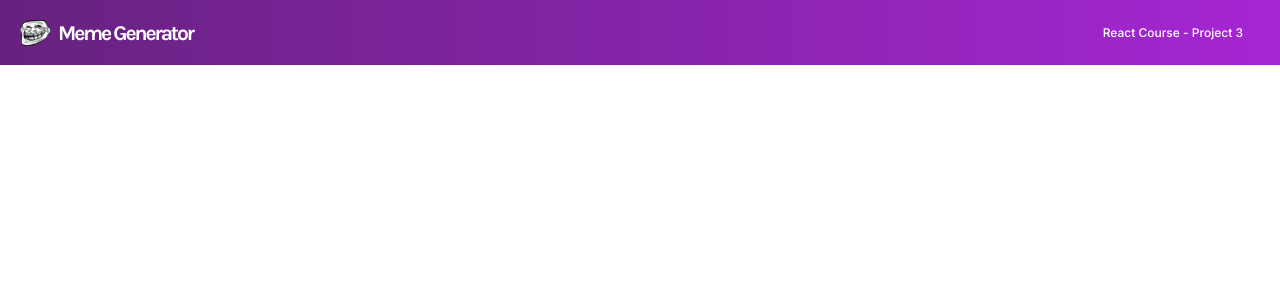
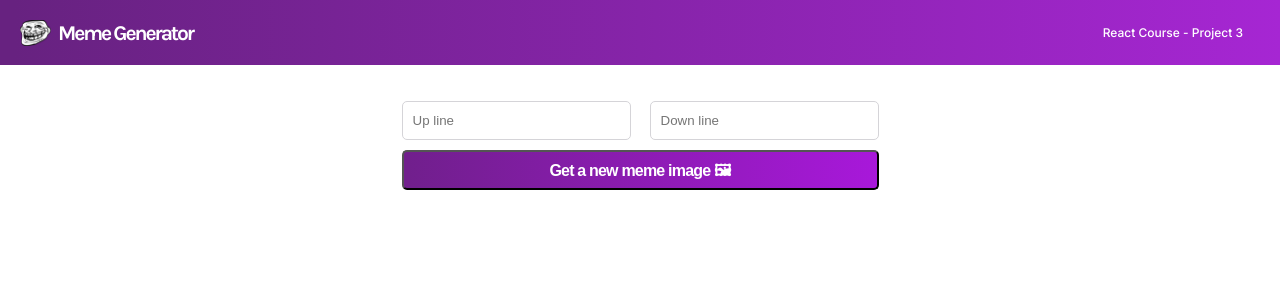
Before and after one commit to FreeFox/meme-generator, a React (Create React App) app: page / in a window 1280 px wide. Shown: the top 300 px of the page. Built offline with nearby package versions, Linux system fonts and the light colour scheme.

Commit message:
form styling

```diff
--- a/src/App.js
+++ b/src/App.js
@@ -1,10 +1,12 @@
 import './App.css';
 import Header from './components/Header';
+import Main from './components/Main';
 
 function App() {
   return (
     <div className="App">
       <Header />
+      <Main />
     </div>
   );
 }
--- /dev/null
+++ b/src/components/Main.css
@@ -0,0 +1,36 @@
+.main {
+    max-width: 477px;
+    margin: 0px auto;
+}
+
+.generator-form {
+    margin: 36px auto 0px;
+}
+
+.inputs {
+    width: 100%;
+    display: flex;
+    flex-direction: row;
+    justify-content: space-between;
+}
+
+.inputs > input[type="text"] {
+    height: 35px;
+    width: 215px;
+    border: 1px solid #D5D4D8;
+    border-radius: 5px;
+    padding-left: 10px;
+}
+
+.generate-button {
+    margin: 10px 0px;
+    background: linear-gradient(90.41deg, #711F8D 1.14%, #A818DA 100%);
+    border-radius: 5px;
+    color: #ffffff;
+    width: 477px;
+    height: 40px;
+    font-size: 16px;
+    font-weight: 700;
+    line-height: 19px;
+    letter-spacing: -0.05em;
+}
--- /dev/null
+++ b/src/components/Main.js
@@ -0,0 +1,17 @@
+import './Main.css';
+
+function Main () {
+    return (
+        <div className="main">
+            <form action="#" className="generator-form">
+                <div className="inputs">
+                    <input type="text" name="up_text" placeholder="Up line" />
+                    <input type="text" name="down_text" placeholder="Down line" />
+                </div>
+                <button type="submit" className="generate-button">Get a new meme image  🖼</button>
+            </form>
+        </div>
+    );
+}
+
+export default Main;
```
